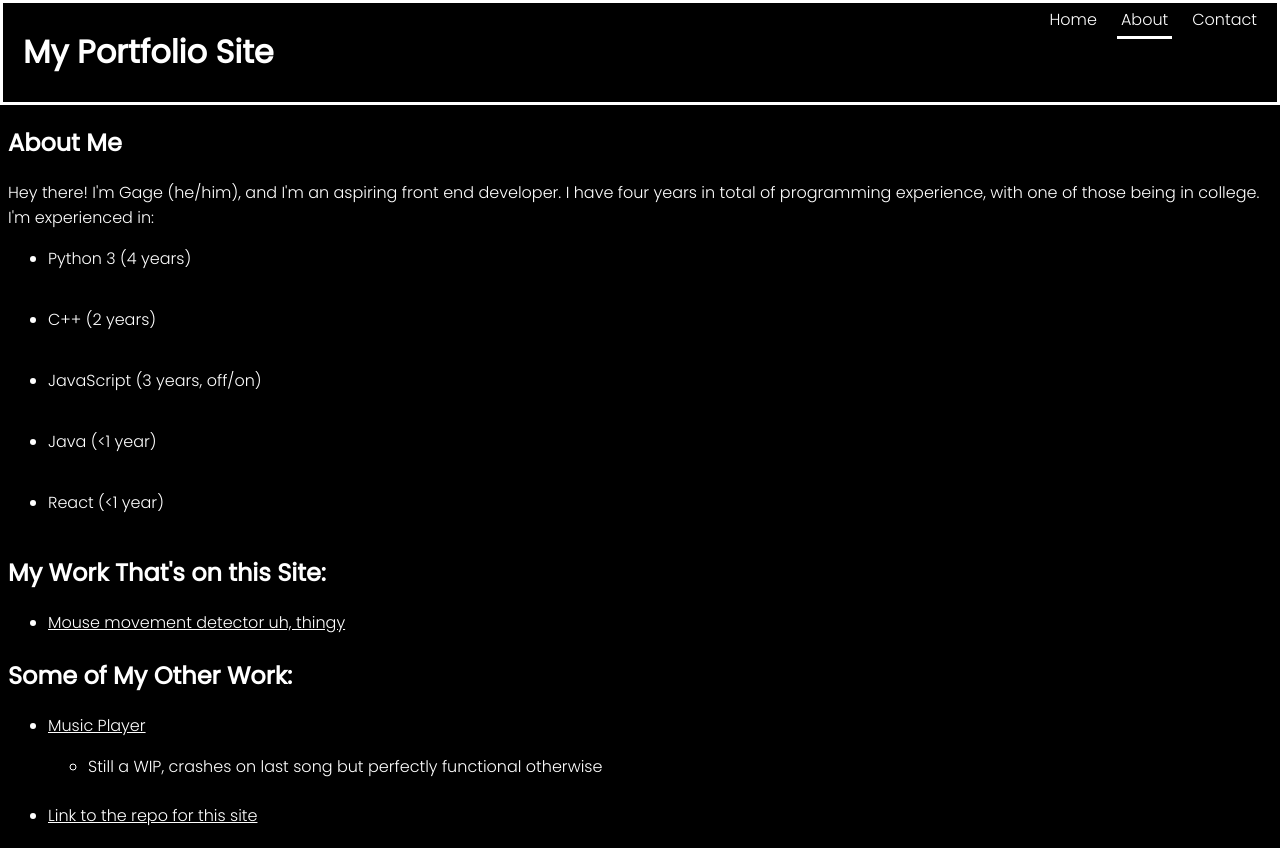
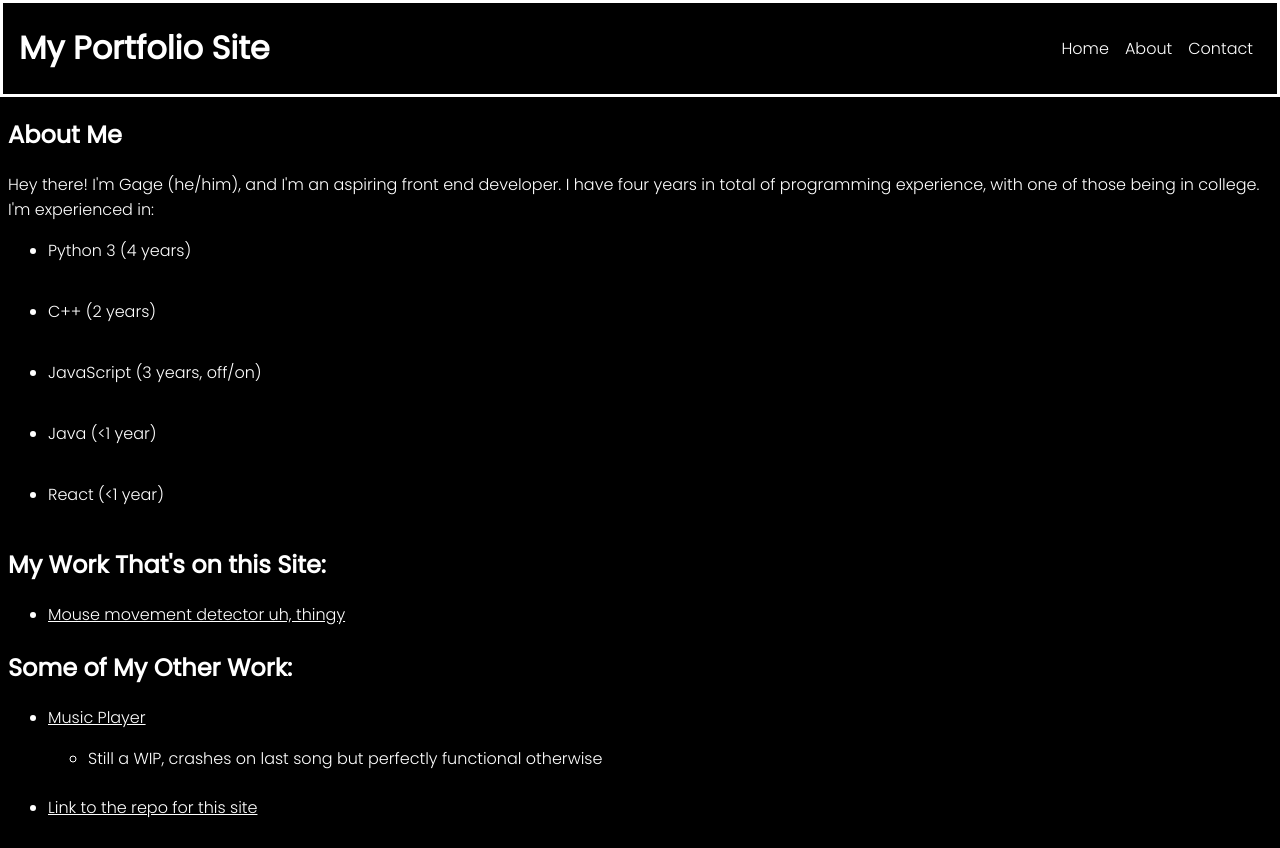
Before and after one commit to tgsmith-17/my-portfolio, a React (Create React App) app: page /my-portfolio/about in a window 1280 px wide. Built offline with nearby package versions, Linux system fonts and the light colour scheme.

Commit message:
starting new styling, finished for now

```diff
--- a/src/App.js
+++ b/src/App.js
@@ -13,6 +13,13 @@ import Contact from './Pages/describer_pages/Contact';
 
 function App()
 {
+  let alertShown = false;
+
+  if(!alertShown) {
+    alert("There is currently an issue that causes 404 on page refresh (except for this page, the home)\nPlease keep that on mind when using this site\nThank you for visiting :)");
+    alertShown = true;
+  }
+
   return(
     <>
     <React.StrictMode>
--- a/src/Pages/Art_Stuff/ChildCanvas.js
+++ b/src/Pages/Art_Stuff/ChildCanvas.js
@@ -12,7 +12,7 @@ const width = window.innerWidth;
 const height = window.innerHeight;
 
 const backHome = () => {
-  window.location.href = '/my-portfolio/';
+  window.location.href = '/my-portfolio/about';
 };
 
 for(let i = 0; i < 45; i++) {
--- a/src/Pages/describer_pages/Header.js
+++ b/src/Pages/describer_pages/Header.js
@@ -1,9 +1,33 @@
 import { Link } from "react-router-dom";
 import { useState, useEffect } from "react";
+
 
 function Header({activeLink})
 {
   const [selected, setSelected] = useState([]);
+
+  let hoverIter = 0;
+
+  let hoverEvent = document.getElementsByTagName('li');
+
+  const handleHover = (isHovering) => {
+    if(isHovering) {
+      if(hoverIter < 100) {
+        hoverIter++;
+      } else {
+        hoverIter = 100;
+      }
+    } else if(!isHovering) {
+      if(hoverIter > 0) {
+        hoverIter--;
+      } else {
+        hoverIter = 0;
+      }
+    }
+  };
+
+  useEffect(() => {
+  }, []);
 
   const activeLinkStyle = {
     'borderBottom': "3px solid white"
@@ -13,10 +37,20 @@ function Header({activeLink})
     'borderBottom': 'none'
   };
 
+  const hoverStyle = {
+    'background': `linearGradient(from top, black ${100 - hoverIter}%, white ${hoverIter}%)`
+  };
+
   useEffect(() => {
-    setSelected(activeLink);
+    for(let i = 0; i < hoverEvent.length; i++) {
+      hoverEvent[i].addEventListener('mouseenter', handleHover(true));
+      hoverEvent[i].removeEventListener('mouseenter', handleHover(true));
+
+      hoverEvent[i].addEventListener('mouseout', handleHover(false));
+      hoverEvent[i].removeEventListener('mouseout', handleHover(false));
+    }
   },
-  [activeLink]);
+  [handleHover]);
 
   return(
     <>
@@ -24,7 +58,7 @@ function Header({activeLink})
       <Link to={'/'}><h1>My Portfolio Site</h1></Link>
       <nav>
         <ul>
-          <li style={selected[0] ? activeLinkStyle : regLinkStyle}>
+          <li style={hoverStyle}>
             <Link to={'/'}>Home</Link>
           </li>
           <li style={selected[1] ? activeLinkStyle : regLinkStyle}>
--- a/src/Pages/describer_pages/Home.js
+++ b/src/Pages/describer_pages/Home.js
@@ -2,7 +2,6 @@ import { useState } from "react";
 import Header from "./Header";
 
 function Home() {
-  alert("There is currently an issue that causes 404 on page refresh (except for this page, the home)\nPlease keep that on mind when using this site\nThank you for visiting :)");
 
   const [quote, setQuote] = useState("It will display here");
   const [author, setAuthor] = useState("Author");
--- a/src/styles/_header.scss
+++ b/src/styles/_header.scss
@@ -6,27 +6,45 @@
   box-sizing: border-box;
 }
 
+// @keyframes lightUp {
+//   0% {
+//     background: linear-gradient(to bottom, #000 100%, #fff 0%);
+//   }
+
+//   50% {
+//     background: linear-gradient(to bottom, #000 50%, #fff 50%);
+//   }
+
+//   100% {
+//     background: linear-gradient(to bottom, #000 0%, #fff 100%);
+//   }
+// }
+
 .header {
   color: white;
   //background-color: red;
   display: flex;
   justify-content: space-between;
-  align-items: stretch;
+  align-items: center;
   margin: 0;
   width: 100%;
   height: 100%;
   gap: 2rem;
   padding: 0 1rem;
   border: solid 3px white;
+
   ul {
     padding: 0;
     margin: 0;
     list-style: none;
     display: flex;
-    gap: 1rem;
+  }
+  li {
+    padding: 15% 1vh;
+    overflow: hidden;
   }
   li:hover {
-    background-color: #ffffff33;
+    //animation: lightUp 0.3s ease-out 0s 1 normal forwards;
     a {
       color: white;
     }
@@ -35,12 +53,9 @@
     }
   }
   a {
-    padding: 100%;
     color: inherit;
     text-decoration: none;
-    //height: 100%;
     display: flex;
     align-items: center;
-    padding: 0.25rem;
   }
 }
```
